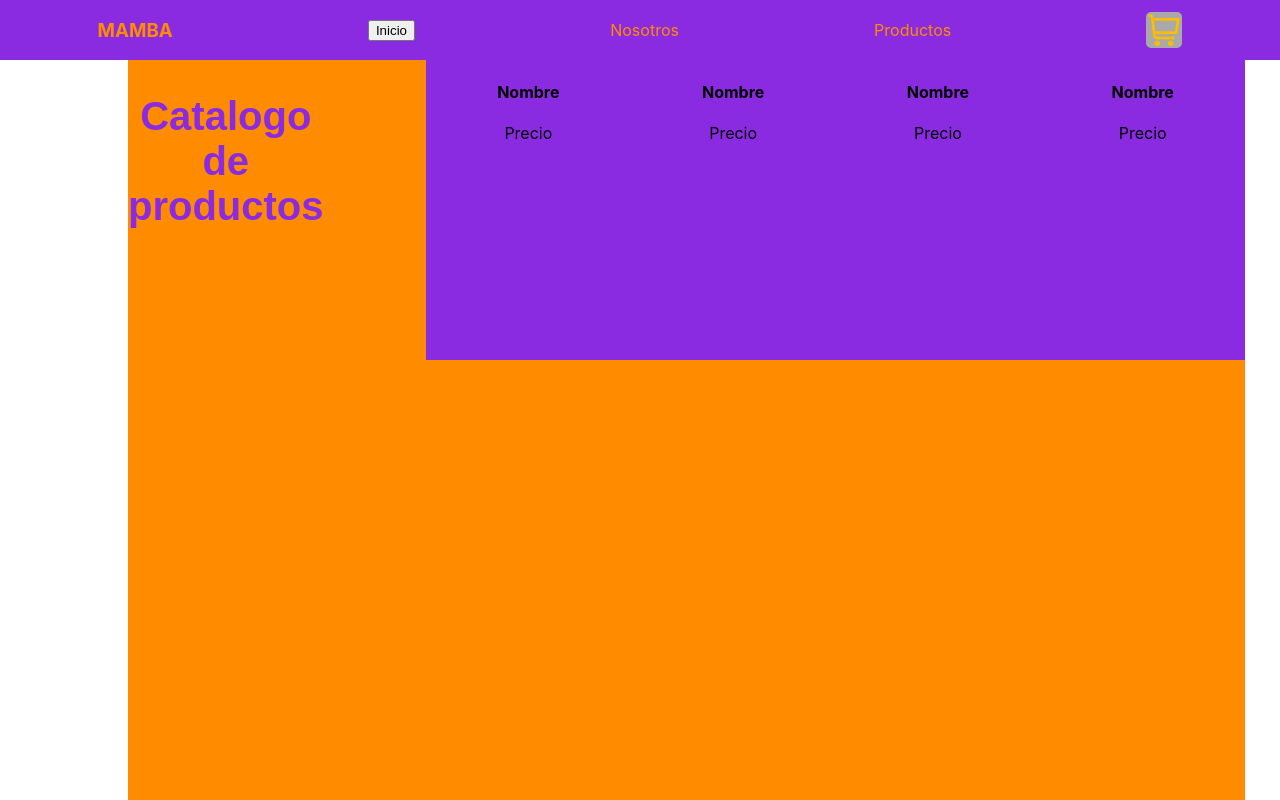
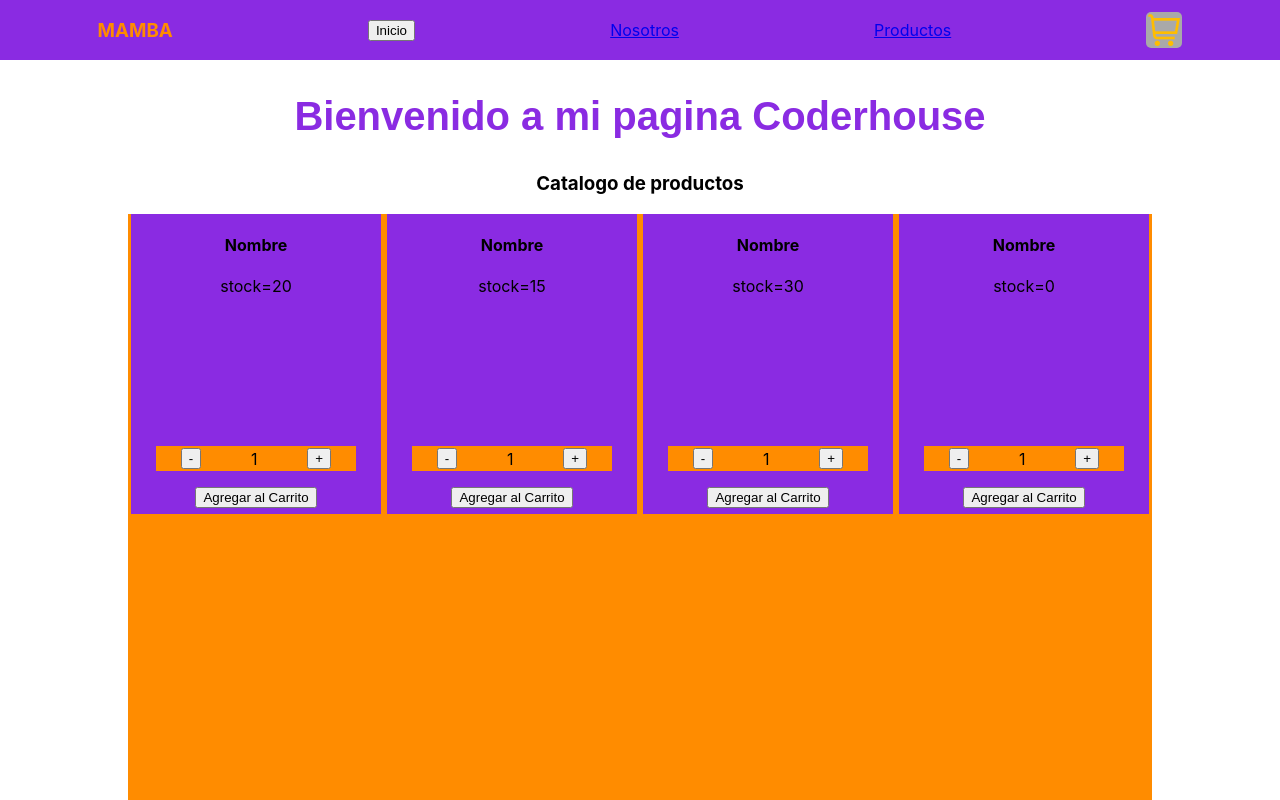
Before and after one commit to Pitu97/TiendadeTecnologia-Nunez, a React (Create React App) app in the folder prueba-app/: page / in a window 1280 px wide. Shown: the top 800 px of the page. Built offline with nearby package versions, Linux system fonts and the light colour scheme.

Commit message:
Correcciones y agrego el ItemCount

```diff
--- a/prueba-app/src/App.js
+++ b/prueba-app/src/App.js
@@ -6,7 +6,7 @@ function App() {
   return (
     <div className="App">
       <Navbar />
-      <ItemListContainer />
+      <ItemListContainer greeting="Bienvenido a mi pagina Coderhouse"/>
     </div>
   );
 }
--- a/prueba-app/src/components/Card.css
+++ /dev/null
@@ -1,5 +0,0 @@
-.Card {
-    height: 300px;
-    width: 250px;
-    background-color: blueviolet;
-}
--- a/prueba-app/src/components/Card.js
+++ /dev/null
@@ -1,13 +0,0 @@
-import './Card.css';
-
-
-function Card() {
-  return (
-    <div className="Card">
-        <h4>Nombre</h4>
-        <p>Precio</p>
-    </div>
-  );
-}
-
-export default Card;
--- /dev/null
+++ b/prueba-app/src/components/ItemCount.css
@@ -0,0 +1,17 @@
+.Card {
+    height: 300px;
+    width: 250px;
+    background-color: blueviolet;
+}
+
+.Counter {
+    height: 25px;
+    width: 200px;
+    background-color: darkorange;
+    display: flex;
+    align-items: center;
+    justify-content: space-around;
+    margin-left: 25px;
+    margin-top: 150px;
+    margin-bottom: 15px;
+}
--- /dev/null
+++ b/prueba-app/src/components/ItemCount.js
@@ -0,0 +1,39 @@
+import { useState } from 'react';
+import './ItemCount.css';
+
+
+function ItemCount({ stock, initial }) {
+  const [ num, setNum ] = useState(initial)
+
+  const suma = () => {
+    if(num < stock) {
+      setNum(num + 1);
+    }
+  }
+
+  const resta = () => {
+    if(num > 1) {
+      setNum(num - 1);
+    }
+  }
+  const onAdd =() => {
+    if(stock != 0 && num < stock) {
+      console.log(num);
+    }
+  }
+
+  return (
+    <div className="Card">
+        <h4>Nombre</h4>
+        <p>stock={stock}</p>
+        <div className="Counter">
+          <button onClick={resta}>-</button>
+          <p>{num}</p>
+          <button onClick={suma}>+</button>
+        </div>
+        <button onClick={onAdd}>Agregar al Carrito</button>
+    </div>
+  );
+}
+
+export default ItemCount;
--- a/prueba-app/src/components/ItemListContainer.js
+++ b/prueba-app/src/components/ItemListContainer.js
@@ -1,16 +1,17 @@
 import './ItemListContainer.css';
-import Card from './Card.js';
+import ItemCount from './ItemCount.js';
 
 
-function ItemListContainer() {
+function ItemListContainer({ greeting }) {
   return (
-    <div className="List">
-        <h2>Catalogo de productos</h2>
+    <div>
+        <h2>{greeting}</h2>
+        <h3>Catalogo de productos</h3>
         <div className="List">
-          <Card />
-          <Card />
-          <Card />
-          <Card />
+          <ItemCount stock="20" initial="1"/>
+          <ItemCount stock="15" initial="1"/>
+          <ItemCount stock="30" initial="1"/>
+          <ItemCount stock="0" initial="1"/>
         </div>
     </div>
   );
--- a/prueba-app/src/components/Navbar.js
+++ b/prueba-app/src/components/Navbar.js
@@ -6,9 +6,9 @@ function Navbar() {
   return (
     <header className='navbar'>
         <h3>MAMBA</h3>
-        <button>Inicio</button>
-        <a src='#'>Nosotros</a>
-        <a scr='#'>Productos</a>
+        <a href='#'><button>Inicio</button></a>
+        <a href='#'>Nosotros</a>
+        <a href='#'>Productos</a>
         <CartWidget />
     </header>
   );
```
